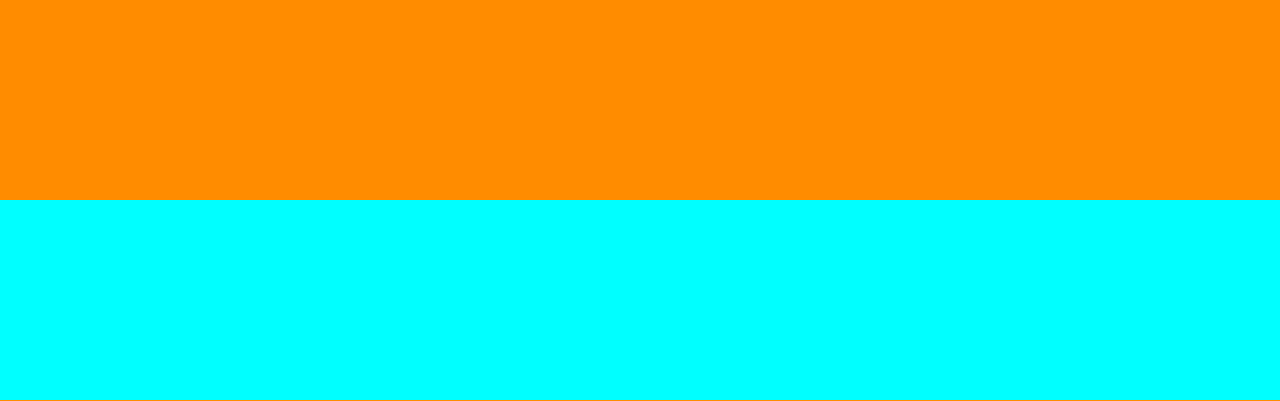
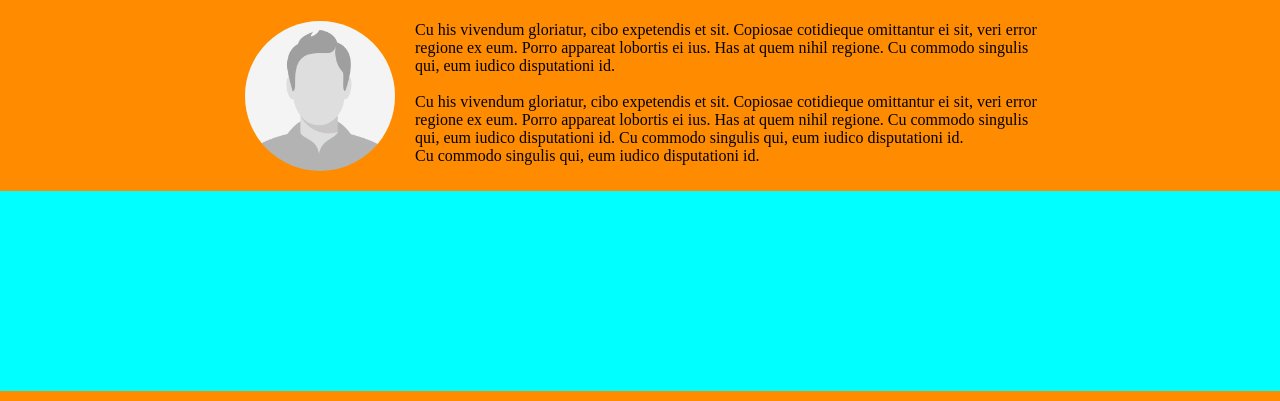
Before and after one commit to JonneOkkonen/Personal-Website, a PHP site: page / in a window 1280 px wide. Shown: the part 400-801 px from the top of the page. Run offline with PHP 8.4, Linux system fonts and the light colour scheme.

Commit message:
Create Template for Section 1 Content
Add Profile Image
Add Textfield

```diff
--- a/css/template.css
+++ b/css/template.css
@@ -67,14 +67,40 @@ body {
         width: 100%;
     }
 }
+/* Section Default */
 .section {
     background-color: darkorange;
     width: 100%;
-    height: 200px;
+    height: 200px;;
 }
+/* Content Default */
+.content {
+    margin: auto;
+    width: 100%;
+    height: auto;
+    max-width: 800px;
+}
+/* Section1 Custom */
+#section1 {
+    padding: 5px;
+    padding-bottom: 20px;
+    height: auto;
+}
+#content1 {
+    height: 150px;
+}
+.profileImg {
+    max-width:100%;
+    max-height:100%;
+    border-radius: 50%;
+    float: left;
+    margin-right: 20px;
+}
+/* Section 2 */
 #section2 {
     background-color: aqua;
 }
+/* Footer */
 .footer {
     background-color: aquamarine;
     text-align: center;
--- a/index.html
+++ b/index.html
@@ -18,7 +18,19 @@
             <h1>This is a Heading</h1>
         </div>
     </div>
-    <div class="section">
+    <div class="section" id="section1">
+        <div class="content" id="content1">
+            <img src="img/profile_pic_empty.jpg" class="profileImg" alt="Profile Image"/>
+            <p>Cu his vivendum gloriatur, cibo expetendis et sit. Copiosae cotidieque omittantur ei sit,
+                veri error regione ex eum. Porro appareat lobortis ei ius. Has at quem nihil regione.
+                Cu commodo singulis qui, eum iudico disputationi id.<br>
+                <br>
+                Cu his vivendum gloriatur, cibo expetendis et sit. Copiosae cotidieque omittantur ei sit,
+                veri error regione ex eum. Porro appareat lobortis ei ius. Has at quem nihil regione.
+                Cu commodo singulis qui, eum iudico disputationi id. Cu commodo singulis qui, eum iudico disputationi id.<br>
+                Cu commodo singulis qui, eum iudico disputationi id.
+            </p>
+        </div>
     </div>
     <div class="section" id="section2">
     </div>
```
Also changed, not shown: img/profile_pic_empty.jpg (added).
